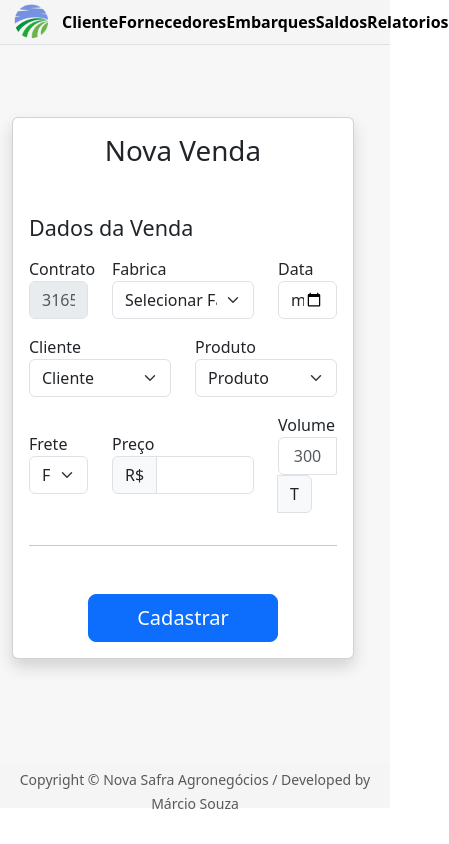
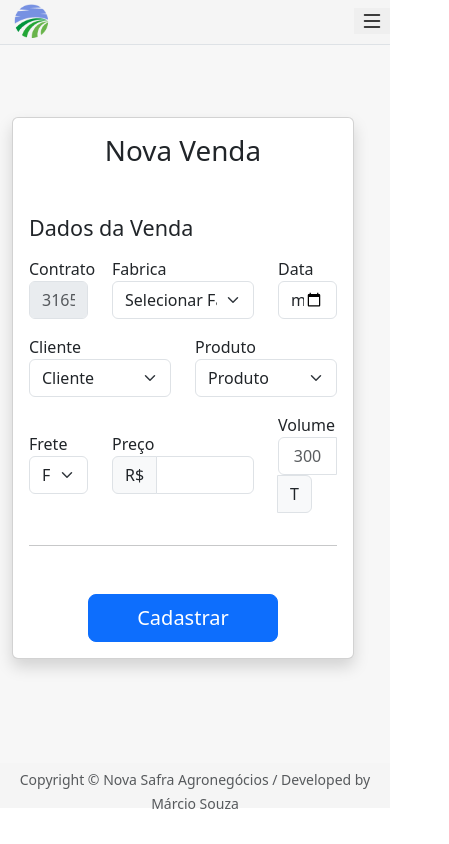
Before and after one commit to Marcio-SouzaJr/NSReact, a React (Create React App) app: page /vendas in a window 390 px wide. Shown: the whole page, 449 px wide, since content can reach past the window. Built offline with nearby package versions, Linux system fonts and the light colour scheme.

Commit message:
navbar update

```diff
--- a/public/style.css
+++ b/public/style.css
@@ -1,7 +1,6 @@
 :root {
   --primaria: #037514;
 }
-
 
 #navbar {
   height: 45px;
@@ -12,24 +11,45 @@
   height: 40px;
 }
 
-.navbar-link{
+.navbar-link {
   color: black;
   text-decoration: none;
   font-weight: 600;
 }
 
-.navbar-link:hover{
+.navbar-hamburguer {
+  display: none;
+  font-size: x-large;
+}
+
+.navbar-link:hover {
   color: rgb(5, 117, 17);
 }
 
+.hamburguer-true {
+  background-color: #f5f5f5;
+  height: 100vh;
+  display: flex;
+  flex-direction: column;
+}
+
+.hamburguer-false {
+  display: none;
+}
+
+.hamburguer-link {
+  color: black;
+  font-size: 30px;
+  height: 30px;
+  text-decoration: none;
+  font-weight: 600;
+}
 
 .footer {
   background-color: #f5f5f5;
   height: 45px;
   font-weight: 500;
-
 }
-
 
 .page-base {
   height: 90vh;
@@ -60,8 +80,6 @@
   height: 100%;
 }
 
-
-
 .hero-image {
   background-image: url("https://media.istockphoto.com/id/506164764/pt/foto/trator-pulveriza%C3%A7%C3%A3o-de-soja-campo.jpg?b=1&s=612x612&w=0&k=20&c=1uxNDpkDPveF4HuYplH5W_S_mQrQiU4NfR2B5qhvpRo=");
   background-color: #037514;
@@ -81,16 +99,15 @@
   border-bottom-left-radius: 10px;
 }
 
-#home-logo-sm{
+#home-logo-sm {
   width: 160px;
   height: 160px;
 }
 
-#home-logo-lg{
+#home-logo-lg {
   width: 280px;
   height: 280px;
 }
-
 
 .input-color {
   background-color: #f7f7f7;
@@ -106,27 +123,19 @@
   background-color: white;
 }
 
-#gmail-logo{
+#gmail-logo {
   width: 25px;
 }
 
-#whatsapp-logo{
+#whatsapp-logo {
   width: 28px;
 }
 
-
 /* inicio pagina de seleção */
-
 
 .selection-base {
   background-color: #f7f7f7;
   height: 88vh;
-}
-
-@media screen and (max-width: 1200px){
-  .selection-base {
-    height: 100%;
-  }
 }
 
 .seta {
@@ -140,12 +149,32 @@
   transition: all 0.5s;
 }
 
-#opcao{
+#opcao {
   height: 180px;
 }
 
 .option:hover {
   box-shadow: 8px 7px 68px -40px rgb(2, 109, 2);
   transition: all 0.5s;
+}
 
+/* media queries */
+
+@media screen and (max-width: 1200px) {
+  .selection-base {
+    height: 100%;
+  }
 }
+
+@media screen and (max-width: 500px) {
+  .navbar-link {
+    display: none;
+  }
+
+  .navbar-hamburguer {
+    display: flex;
+    position: absolute;
+    top: 0;
+    right: 0;
+  }
+}
--- a/src/components/Navbar.js
+++ b/src/components/Navbar.js
@@ -1,17 +1,71 @@
+import { useState } from "react";
 import logoLogo from "../assets/logo-color-logo.png";
+import { List } from "react-bootstrap-icons";
+import { Link } from "react-router-dom";
 
 const Navbar = () => {
+  const [show, setShow] = useState("false");
+  const changeShow = () => {
+    show === "true" ? setShow("false") : setShow("true");
+  };
+
   return (
-    <nav id="navbar" class="container-fluid d-flex border-bottom">
-    <img src={logoLogo}  alt="logo" srcset="" id="navbar-logo" />
-    <div id="navbar-links" class="container-fluid d-flex justify-content-around my-auto">
-      <a href="/" class="navbar-link">Cliente</a>
-      <a href="/" class="navbar-link">Fornecedores</a>
-      <a href="/" class="navbar-link">Embarques</a>
-      <a href="/" class="navbar-link">Saldos</a>
-      <a href="/" class="navbar-link">Relatorios</a>
-    </div>
-  </nav>
+    <>
+      <nav id="navbar" className="container-fluid d-flex border-bottom">
+        <Link to={"/selection"}>
+          <img src={logoLogo} alt="logo" id="navbar-logo" />
+        </Link>
+        <div
+          id="navbar-links"
+          className="container-fluid d-flex justify-content-around my-auto"
+        >
+          <Link to={"/clientes"} className="navbar-link">
+            Cliente
+          </Link>
+          <Link to={"/fornecedores"} className="navbar-link">
+            Fornecedores
+          </Link>
+          <Link to={"/vendas"} className="navbar-link">
+            Vendas
+          </Link>
+          <Link to={"/embarques"} className="navbar-link">
+            Embarques
+          </Link>
+          <Link to={"/saldos"} className="navbar-link">
+            Saldos
+          </Link>
+          <Link to={"/relatorios"} className="navbar-link">
+            Relatorios
+          </Link>
+          <button
+            className="navbar-hamburguer my-2 border-0"
+            onClick={changeShow}
+          >
+            <List />
+          </button>
+        </div>
+      </nav>
+      <div className={`hamburguer-${show} container-fluid`}>
+        <Link to={"/clientes"} className="hamburguer-link mx-auto my-4">
+          Clientes
+        </Link>
+        <Link to={"/fornecedores"} className="hamburguer-link mx-auto my-4">
+          Fornecedores
+        </Link>
+        <Link to={"/vendas"} className="hamburguer-link mx-auto my-4">
+          Vendas
+        </Link>
+        <Link to={"/embarques"} className="hamburguer-link mx-auto my-4">
+          Embarques
+        </Link>
+        <Link to={"/saldos"} className="hamburguer-link mx-auto my-4">
+          Saldos
+        </Link>
+        <Link to={"/relatorios"} className="hamburguer-link mx-auto my-4">
+          Relatorios
+        </Link>
+      </div>
+    </>
   );
 };
 
```
